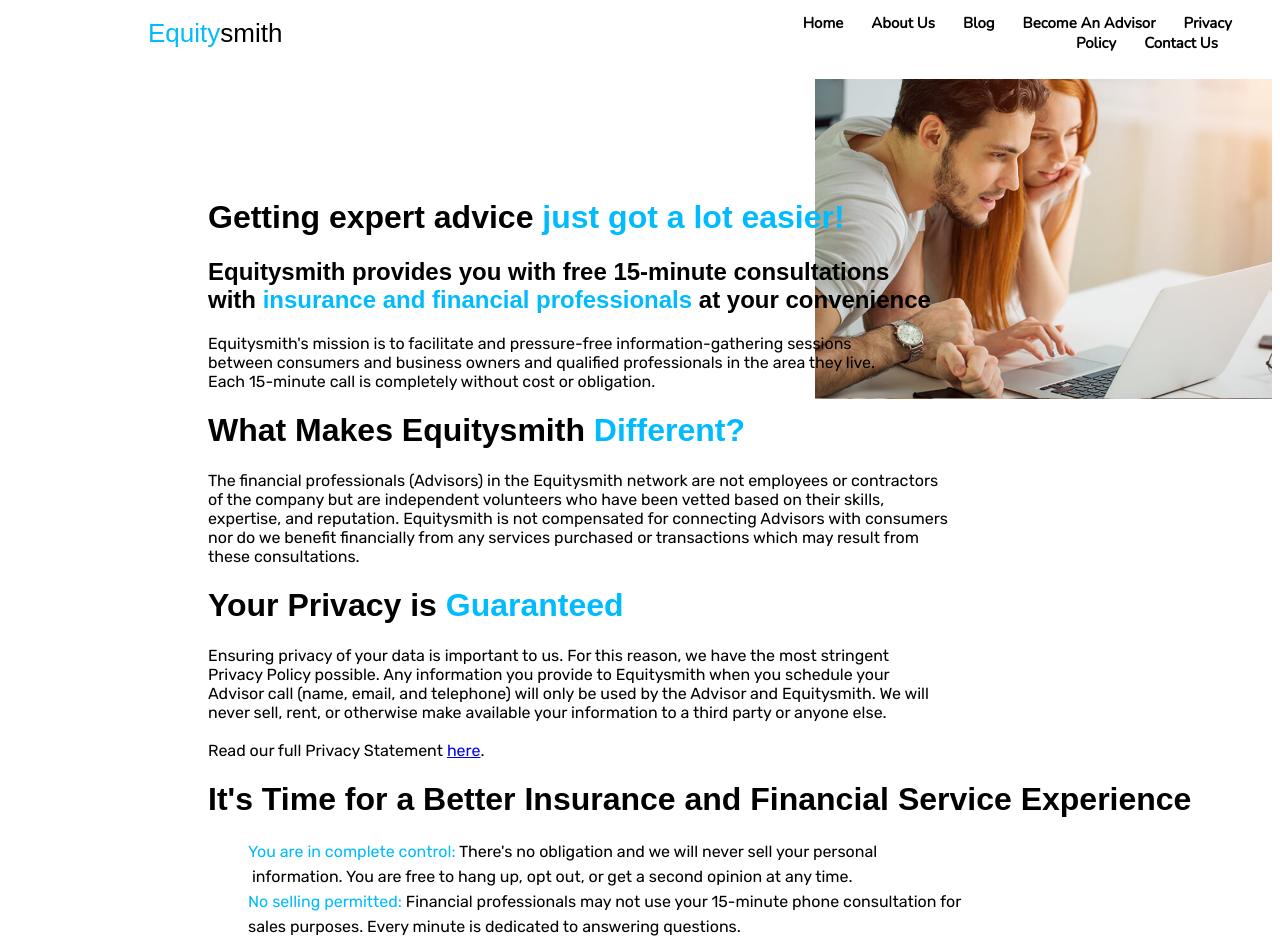
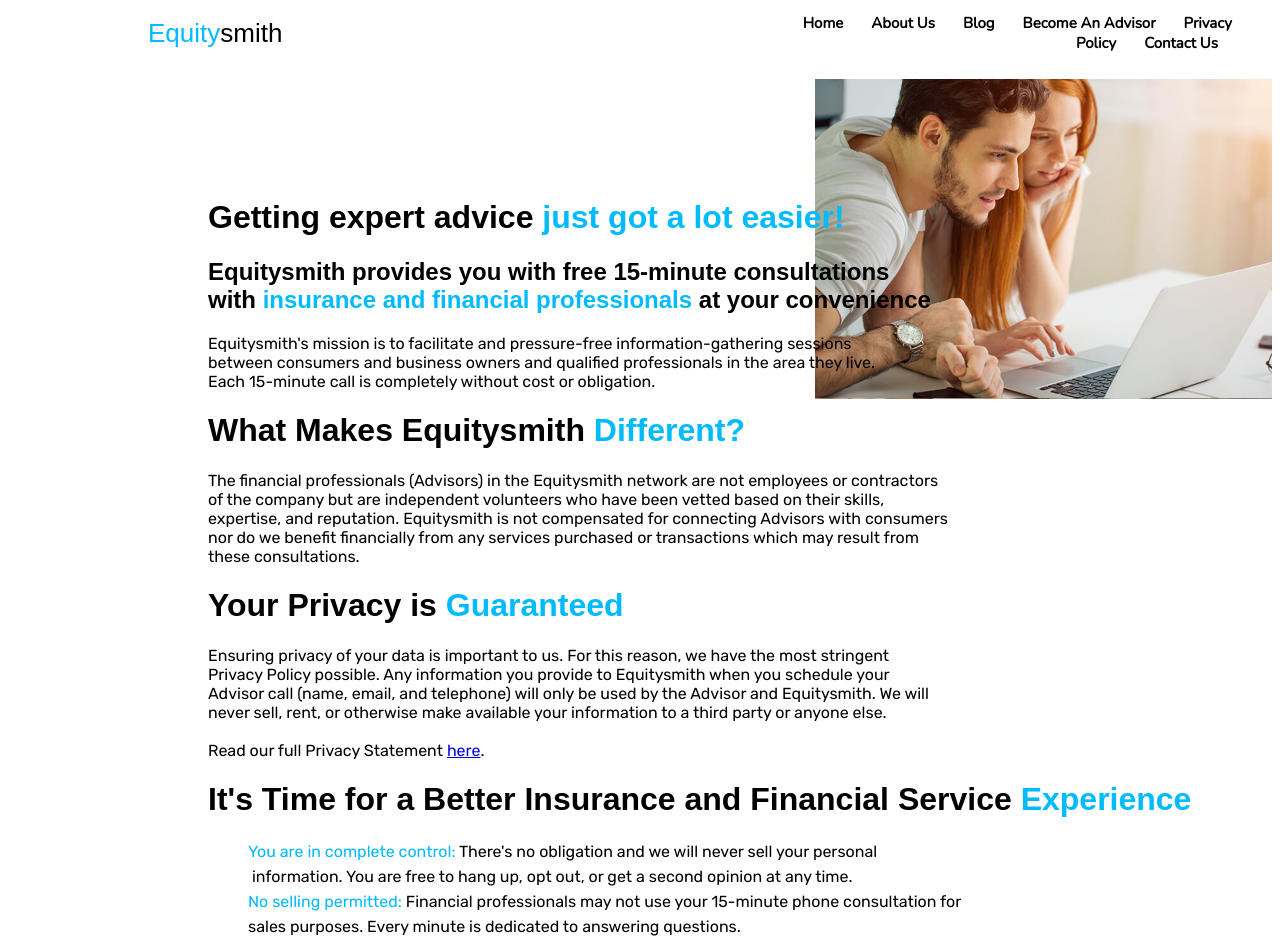
Before and after one commit to lggg123/equitysmith-mern-app, a React (Create React App) app: page /about-us in a window 1280 px wide. Shown: the top 943 px of the page. Built offline with nearby package versions, Linux system fonts and the light colour scheme.

Commit message:
AboutUs title color change

```diff
--- a/src/pages/AboutUs/AboutUs.jsx
+++ b/src/pages/AboutUs/AboutUs.jsx
@@ -24,7 +24,7 @@
                     <p>{text2}</p>
                     <h1>Your Privacy is <span className="title">Guaranteed</span></h1>
                     <p>{text3} <a href="/privacy-policy">{link1}</a>.</p>
-                    <h1>It's Time for a Better Insurance and Financial Service Experience</h1>
+                    <h1>It's Time for a Better Insurance and Financial Service<span className="title"> Experience</span></h1>
                     <ul className="no-bullet">
                         <li><span className="title">You are in complete control:</span>{list_t1}</li>
                         <li><span className="title">No selling permitted:</span>{list_t2}</li>
```
